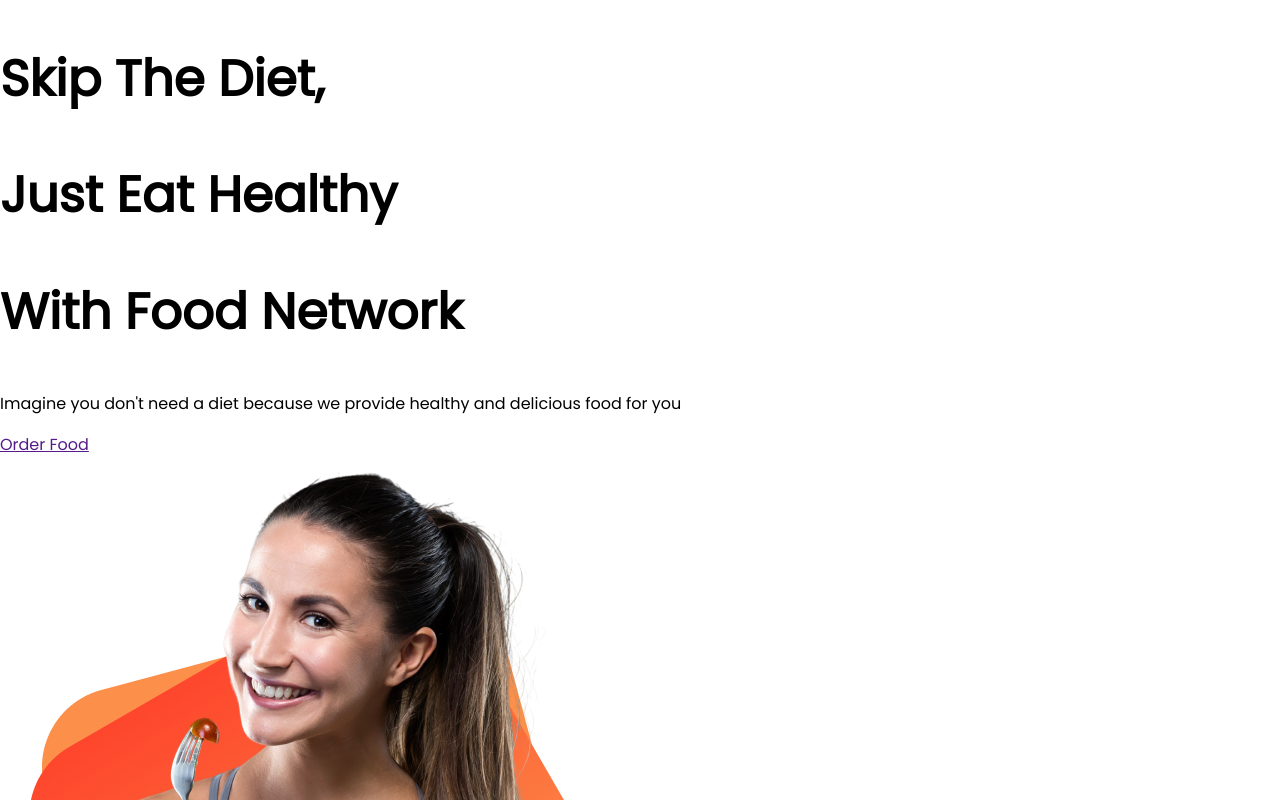
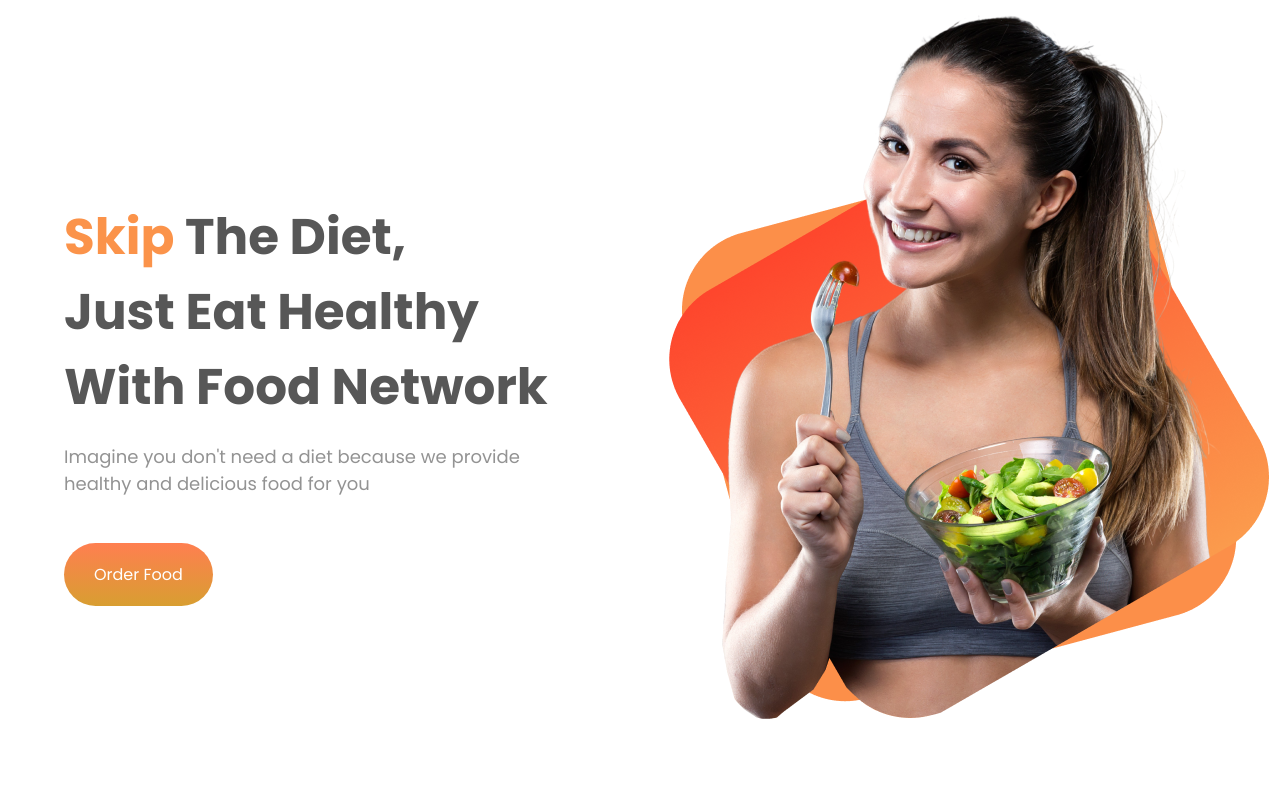
Before and after one commit to AwalHossain/fresh_food, a plain HTML site: page index.htm in a window 1280 px wide. Shown: the top 800 px of the page. Drawn offline with Linux system fonts and the light colour scheme.

Commit message:
first half is done with css

```diff
--- a/index.htm
+++ b/index.htm
@@ -7,23 +7,23 @@
     <title>Hello Fresh</title>
     <link rel="preconnect" href="https://fonts.googleapis.com">
     <link rel="preconnect" href="https://fonts.gstatic.com" crossorigin>
-    <link href="https://fonts.googleapis.com/css2?family=Poppins&display=swap" rel="stylesheet">
+    <link href="https://fonts.googleapis.com/css2?family=Poppins:wght@400;500;700&display=swap" rel="stylesheet">
     <link rel="stylesheet" href="style.css">
 </head>
 <body>
     <section>
-        <div>
-            <h1>Skip The Diet, </h1>
+        <div class="card intro">
+            <h1><span class="word-color">Skip</span> The Diet, </h1>
             <h1>Just Eat Healthy</h1>
             <h1>With Food Network</h1>
              <p>Imagine you don't need a diet because we provide
 
         healthy and delicious food for you</p>
-             <a href="">Order Food</a>
+             <a href="" class="link-button">Order Food</a>
         </div>
 
 
-             <div>
+             <div class="card photo">
                  <img src="images/female/Group 8425.png" alt="">
              </div>
     </section>
--- a/style.css
+++ b/style.css
@@ -1,3 +1,7 @@
+* {
+    box-sizing: border-box;
+}
+
 body {
     margin: 0;
     padding: 0;
@@ -6,4 +10,49 @@ body {
 
 h1 {
     font-size: 50px;
+    font-weight: 900;
+    margin: 0;
+    padding: 0;
 }
+
+section {
+    display: flex;
+}
+
+.word-color {
+    color: #FB934A;
+}
+
+.card {
+    width: 40%;
+    color: #575757;
+    margin-left: 5%;
+}
+
+
+
+.intro {
+
+    margin-top: 200px;
+    margin-right: px;
+}
+
+.intro p {
+    font-size: 18px;
+    color: #939393;
+    margin-bottom: 65px;
+}
+
+
+
+
+
+.link-button {
+    text-decoration: none;
+    background-image: linear-gradient(coral, rgb(216, 158, 49));
+    padding: 20px 30px;
+    border-radius: 40px;
+    font-weight: 400;
+    color: white;
+
+}
```
